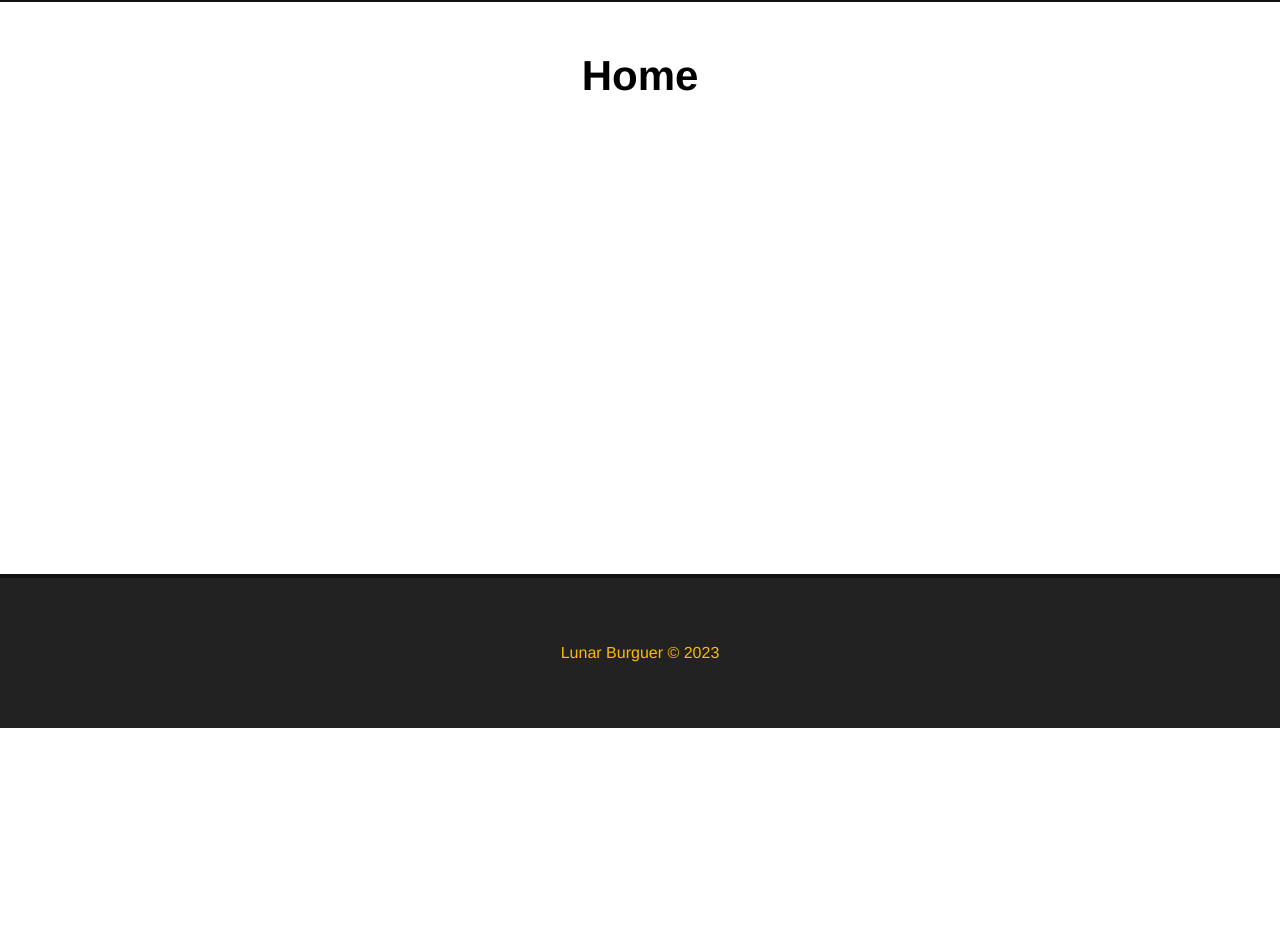
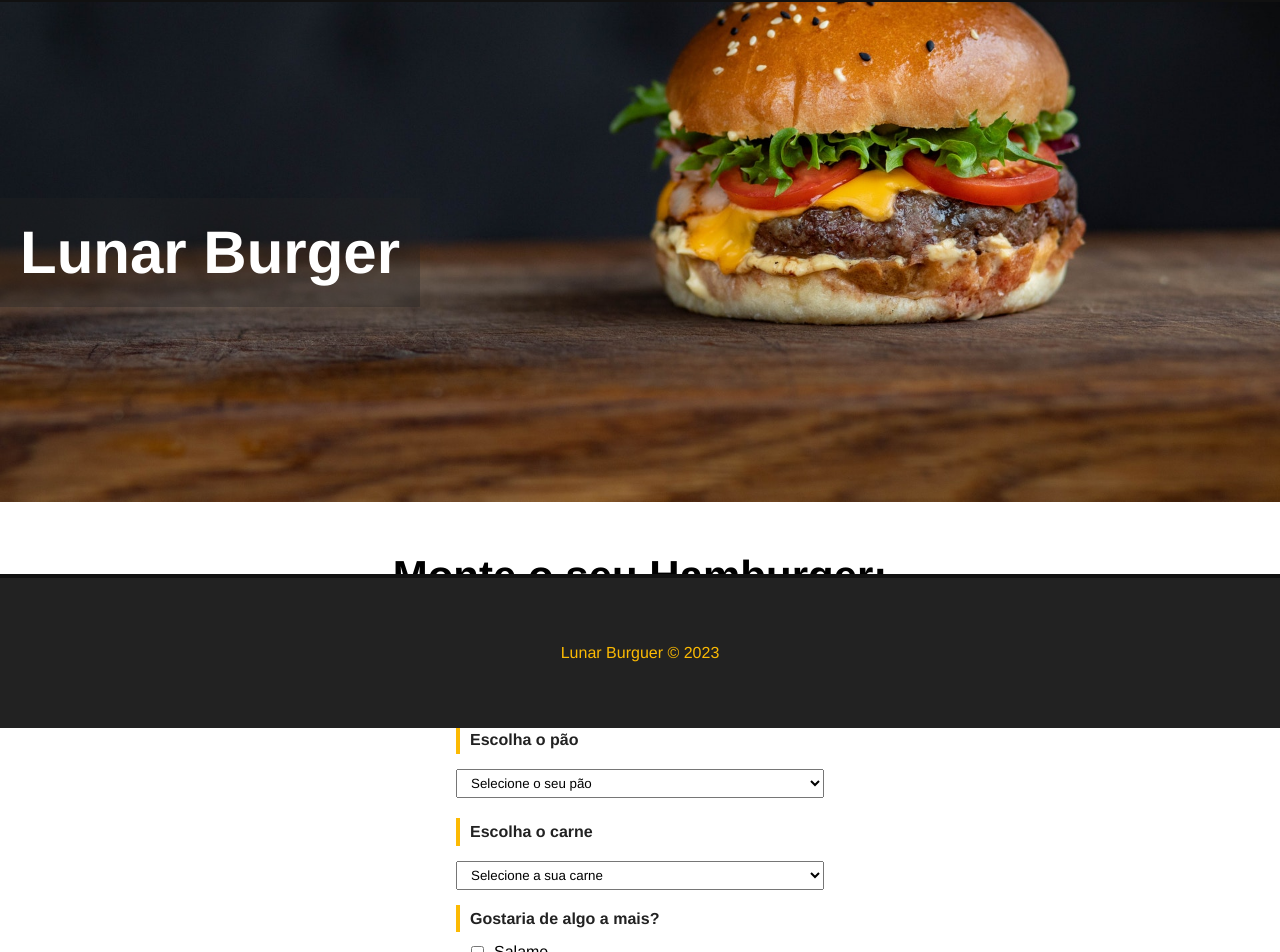
Before and after one commit to Lucascmo8/Lunar-Burger, a Vue app: page / in a window 1280 px wide. Shown: the part 72-1024 px from the top of the page. Before the commit the page ends 800 px from the top, so only its background shows below. Built offline with nearby package versions, Linux system fonts and the light colour scheme.

Commit message:
Visual Da home
✨ Novidades:
- Banner
- Visual do Formulário

```diff
--- a/index.html
+++ b/index.html
@@ -4,7 +4,7 @@
     <meta charset="UTF-8">
     <link rel="icon" href="/images/favicon.ico">
     <meta name="viewport" content="width=device-width, initial-scale=1.0">
-    <title>Vite App</title>
+    <title>Lunar Burguer</title>
   </head>
   <body>
     <div id="app"></div>
--- a/src/App.vue
+++ b/src/App.vue
@@ -37,4 +37,8 @@
     text-align:center ;
     font-size: 42px;
   }
+
+  button,label,input,select,option{
+    cursor: pointer;
+  }
 </style>
--- /dev/null
+++ b/src/components/Banner.vue
@@ -0,0 +1,35 @@
+<template>
+    <div id="bannerContainer">
+        <h2>Lunar Burger</h2>
+    </div>
+
+</template>
+
+<script>
+    export default{
+        name:"Banner",
+    }
+</script>
+
+<style scoped>
+
+    #bannerContainer{
+        background-image: url(/images/banner-burger.jpg);
+        background-position:center bottom;
+        background-size: cover;
+        background-repeat:no-repeat ;
+        height: 500px;
+        width: 100%;
+        display: flex;
+        align-items: center;
+        justify-content: flex-start;
+    }
+
+    h2{
+        color: #fff;
+        text-align: center;
+        background: #2222225b;
+        font-size: 60px;
+        padding: 20px;
+    }
+</style>
--- /dev/null
+++ b/src/components/FormCriarPedido.vue
@@ -0,0 +1,138 @@
+<template>
+    <div id="formContainer">
+        <div>
+                <p>Pedido feito</p>
+        </div>
+        <form @submit="concluirPedido">
+
+            <div class="inputContainer">
+                <label for="nomeCliente" class="labelInput">Nome do cliente</label>
+                <input type="text" id="nomeCliente" name="nomeCliente" placeholder="Digite o seu nome" required>
+            </div>
+
+            <div class="inputContainer">
+                <label for="tipoPao" class="labelInput">Escolha o pão</label>
+                <select name="tipoPao" id="tipoPao" required>
+                    <option value="" class="nullOption" disabled selected>Selecione o seu pão</option>
+                    <option v-for="(pao,index) in paes" :key="index" value="pao">{{ pao }}</option>
+                </select>
+            </div>
+
+            <div class="inputContainer">
+                <label for="tipoCarne" class="labelInput">Escolha o carne</label>
+                <select name="tipoCarne" id="tipoCarne" required>
+                    <option value="" class="nullOption" disabled selected>Selecione a sua carne</option>
+                    <option v-for="(carne,index) in carnes" :key="index" value="pao">{{ carne }}</option>
+                </select>
+            </div>
+
+            <label for="opcionais" class="labelInput">Gostaria de algo a mais?</label>
+            <div id="checkboxContainer">
+                <div class="optionContainer">
+                        <input type="checkbox" name="salame" id="salame" value="salame">
+                    <label for="salame">Salame</label>
+                </div>
+            </div>
+            <button id="buttonSubmit">Criar pedido</button>
+        </form>
+    </div>
+</template>
+
+<script>
+    export default {
+        name:"FormCriarPedido",
+        data(){
+
+        },
+        methods:{
+            concluirPedido(evento){
+                evento.preventDefault()
+            }
+        },
+        data(){
+            return{
+                nomeCliente:undefined,
+                paoEscolhido:undefined,
+                carneEscolhida:undefined,
+                opcionaisEscolhidos:[],
+
+                paes:["Brioche","Integral","Italiano","Três Queijos"],
+                carnes:["Costela","Frango","Maminha","Picanha"],
+                opcionais:["Azeitona","Bacon","Calabresa","Cebola roxa","Cheddar","Salame"],
+                status:"solicitado",
+                mensagem:undefined,
+            }
+        }
+    }
+</script>
+
+<style scoped>
+    #formContainer{
+        max-width: 400px;
+        margin:0 auto;
+    }
+
+    form{
+        padding: 16px;
+        border-radius:10px;
+        transition: 1s ease-in-out ;
+    }
+
+    form:hover{
+        box-shadow: 1px 0px 5px rgba(0, 0, 0, 0.4);
+    }
+
+    .inputContainer{
+        display: flex;
+        flex-direction: column;
+        margin-bottom: 20px;
+    }
+
+    .labelInput{
+        font-weight: bold;
+        margin-bottom: 15px;
+        color: #222;
+        padding: 5px 10px;
+        border-left: 4px solid #fcba03;
+    }
+
+    .nullOption{
+        color: #999;
+
+    }
+
+    input,select{
+        padding: 5px 10px;
+    }
+
+    #checkboxContainer{
+        display: flex;
+        flex-wrap: wrap;
+        padding:15px;
+    }
+
+    .optionContainer{
+        display: flex;
+        align-items: center;
+        justify-content: flex-start;
+        gap:10px
+    }
+
+    #buttonSubmit{
+        width: 100%;
+        background-color: #222;
+        color: #fcba03;
+        font-weight: bold;
+        border: 2px solid #222;
+        padding: 10px;
+        border-radius: 10px;
+        font-size: 18px;
+        transition: color 1s ease-in-out,background 1s ease-in-out;
+    }
+
+    #buttonSubmit:hover{
+        background-color:#fcba03;
+        color: #222 ;
+    }
+
+</style>
--- a/src/views/Home.vue
+++ b/src/views/Home.vue
@@ -1,5 +1,28 @@
 <template>
+  <Banner />
   <main class="mainContainer">
-    <h2>Home</h2>
+    <h2>Monte o seu Hamburger:</h2>
+    <FormCriarPedido />
   </main>
 </template>
+
+<script>
+import Banner from '../components/Banner.vue'
+import FormCriarPedido from '../components/FormCriarPedido.vue';
+
+  export default {
+    name:"Home",
+    components:{
+      Banner,
+      FormCriarPedido,
+    }
+  }
+</script>
+
+<style scoped>
+  main{
+    margin-bottom: 180px;
+
+  }
+
+</style>
--- a/src/views/Pedidos.vue
+++ b/src/views/Pedidos.vue
@@ -1,4 +1,5 @@
 <template>
+
     <main class="mainContainer">
         <h2>Pedidos</h2>
     </main>
```
